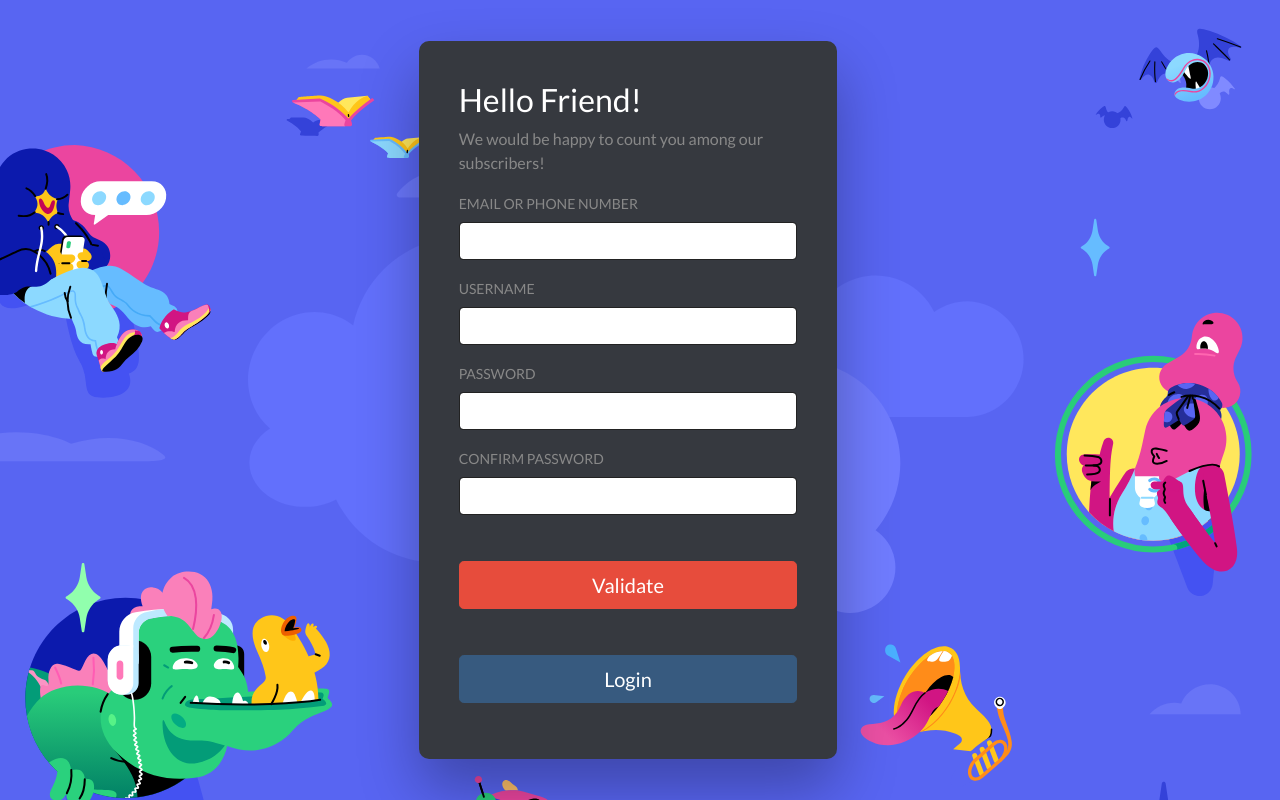
After one commit to Stratfab/ec-code-2021-discoding-php-Stratfab, a PHP site: page /view/signupView.php in a window 1280 px wide. The commit adds this page. Run offline with PHP 8.4, Linux system fonts and the light colour scheme.

Commit message:
Signup and Login ok

```diff
--- a/src/controller/loginController.php
+++ b/src/controller/loginController.php
@@ -23,7 +23,7 @@ function login($post)
 {
 
     $email = $post['email'];
-    $password = $post['password'];
+    $password = hash('sha256', $post['password']);
     $user_data = User::getUserByCredentials($email, $password);
 
     if ($user_data == null) {
--- a/src/static/css/style.css
+++ b/src/static/css/style.css
@@ -33,3 +33,22 @@ html, body {
     height: 40px;
     object-fit: cover;
 }
+
+.loginButton{
+    margin-top: 30px;
+
+}
+.signupButton{
+    margin-top: 50px;
+}
+
+.contactButton{
+
+    margin-top: 60px;
+    width: 10px;
+
+}
+
+.logoutButton{
+    margin-left: 10px;
+}
--- a/src/view/conversationListViewPartial.php
+++ b/src/view/conversationListViewPartial.php
@@ -12,17 +12,17 @@
         <? foreach ($conversations as $conv): ?>
             <li class="list-group-item border-0">
 
-                <a href="/index.php?action=conversation&sub_action=detail&conversation_id=<?= $conv['id']; ?>"
+                <a href="/index.php?action=conversation&sub_action=detail&conversation_id=<?= isset ($conv['id']); ?>"
                    class="list-group-item list-group-item-action border-0">
                     <?php
-                    if ($conv['interlocutor_avatar_url']) {
+                    if (isset($conv['interlocutor_avatar_url'])){
                         $avatarUrl = $conv['interlocutor_avatar_url'];
                     } else {
                         $avatarUrl = "/static/lib/bootstrap-icons-1.5.0/person-fill.svg";
                     }
                     ?>
                     <img src="<?= $avatarUrl ?>" class="rounded-circle avatar-small mx-2"/>
-                    <?= $conv['interlocutor_username']; ?>
+                    <?= isset ($conv['interlocutor_username']); ?>
                 </a>
             </li>
         <? endforeach; ?>
--- /dev/null
+++ b/src/view/signupView.php
@@ -0,0 +1,51 @@
+<?php ob_start(); ?>
+
+<div class="container-fluid d-flex h-100 characterBackground">
+    <div class="row align-self-center w-100">
+        <div class="col-4 mx-auto auth-container">
+            <h3>Hello Friend!
+            </h3>
+            <p class="text-muted">We would be happy to count you among our subscribers!</p>
+            <form action="" method="post">
+                <div class="mb-3">
+                    <label for="email" class="form-label text-muted small text-uppercase">Email or Phone
+                        number</label>
+                    <input type="email" class="form-control" id="email" name="email"/>
+                </div>
+
+                <div class="mb-3">
+                    <label for="username" class="form-label text-muted small text-uppercase">Username</label>
+                    <input type="" class="form-control" id="username" name="username"/>
+                </div>
+
+                <div class="mb-3">
+                    <label for="password" class="form-label text-muted small text-uppercase">Password</label>
+                    <input type="password" class="form-control" id="password" name="password"/>
+                </div>
+
+                <div class="mb-3">
+                    <label for="password_confirm" class="form-label text-muted small text-uppercase">Confirm Password</label>
+                    <input type="password" class="form-control" id="password_confirm" name="password_confirm"/>
+                </div>
+
+                <div class="mb-3">
+                    <button  id="submit" type="submit" class="btn btn-danger btn-lg btn-block w-100 loginButton">Validate</button>
+
+                </div>
+
+                <div class="mb-3">
+                    <a href="index.php?action=login" type="submit" class="btn btn-primary btn-lg btn-block w-100 loginButton">Login</a>
+
+                </div>
+                <span class="error-msg" id="result">
+              <?= isset( $error_msg ) ? $error_msg : ''; ?>
+            </span>
+            </form>
+
+        </div>
+
+    </div>
+</div>
+
+<?php $content = ob_get_clean(); ?>
+<?php require( __DIR__ . '/base.php'); ?>
```
Also changed, not shown: src/controller/signupController.php (added, +46 -0 lines), src/index.php (+14 -3 lines), src/model/database.php (+5 -3 lines), src/model/user.php (+44 -1 lines), src/view/friendView.php (+5 -3 lines), src/view/loginView.php (+7 -1 lines).
